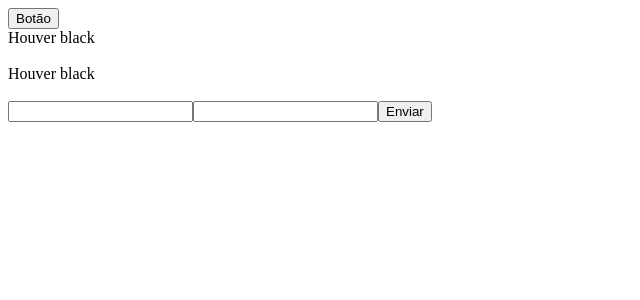
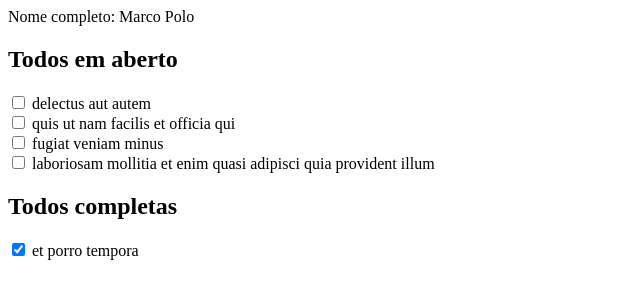
Before and after one commit to Tchez/Vuejs, a Vue app in the folder app/: page / in a window 1280 px wide. Shown: the top 300 px of the page, without its empty margins (0-640 px from the left). Built offline with nearby package versions, Linux system fonts and the light colour scheme; the HTML template or start-up script is replaced by a standard one.

Commit message:
feat: :sparkles: Aprendendo a usar computed

```diff
--- a/app/src/App.vue
+++ b/app/src/App.vue
@@ -1,18 +1,24 @@
 <template>
-  <MyButton />
+  <ComputedExample />
+  <TodosList />
 </template>
 
 <script>
-import MyButton from "./components/MyButton.vue";
-
+import ComputedExample from "./components/ComputedExample.vue";
+import TodosList from "./components/TodosList.vue";
 export default {
   name: "App",
+
   components: {
-    MyButton,
+    ComputedExample,
+    TodosList,
   },
+
   data() {
     return {};
   },
+
+  computed: {},
 };
 </script>
 
--- /dev/null
+++ b/app/src/components/ComputedExample.vue
@@ -0,0 +1,28 @@
+<template>
+  <div>
+    {{ fullName }}
+  </div>
+</template>
+
+<script>
+export default {
+  name: "ComputedExample",
+
+  data() {
+    return {
+      user: {
+        first_name: "Marco",
+        last_name: "Polo",
+      },
+    };
+  },
+
+  computed: {
+    fullName() {
+      return `Nome completo: ${this.user.first_name} ${this.user.last_name}`;
+    },
+  },
+};
+</script>
+
+<style lang="scss" scoped></style>
--- /dev/null
+++ b/app/src/components/TodosList.vue
@@ -0,0 +1,66 @@
+<template>
+  <h2>Todos em aberto</h2>
+
+  <div v-for="todo in todos" :key="todo.id">
+    <div v-if="todo.completed === false">
+      <input type="checkbox" v-model="todo.completed" />
+      {{ todo.title }}
+    </div>
+  </div>
+
+  <h2>Todos completas</h2>
+  <div v-for="todo in uncompletedTodos" :key="todo.id">
+    <input type="checkbox" v-model="todo.completed" />
+    {{ todo.title }}
+  </div>
+</template>
+
+<script>
+export default {
+  data() {
+    return {
+      todos: [
+        {
+          userId: 1,
+          id: 1,
+          title: "delectus aut autem",
+          completed: false,
+        },
+        {
+          userId: 1,
+          id: 2,
+          title: "quis ut nam facilis et officia qui",
+          completed: false,
+        },
+        {
+          userId: 1,
+          id: 3,
+          title: "fugiat veniam minus",
+          completed: false,
+        },
+        {
+          userId: 1,
+          id: 4,
+          title: "et porro tempora",
+          completed: true,
+        },
+        {
+          userId: 1,
+          id: 5,
+          title:
+            "laboriosam mollitia et enim quasi adipisci quia provident illum",
+          completed: false,
+        },
+      ],
+    };
+  },
+
+  computed: {
+    uncompletedTodos() {
+      return this.todos.filter((todo) => todo.completed);
+    },
+  },
+};
+</script>
+
+<style lang="scss" scoped></style>
--- a/app/src/main.js
+++ b/app/src/main.js
@@ -1,4 +1,4 @@
 import { createApp } from 'vue'
 import App from './App.vue'
 
-createApp(App).mount('#app')
+window.app = createApp(App).mount('#app')
```
